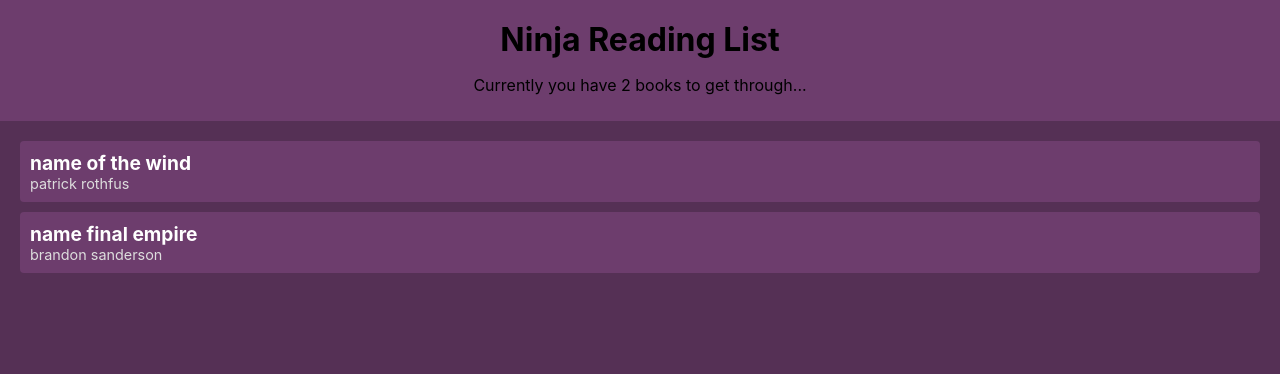
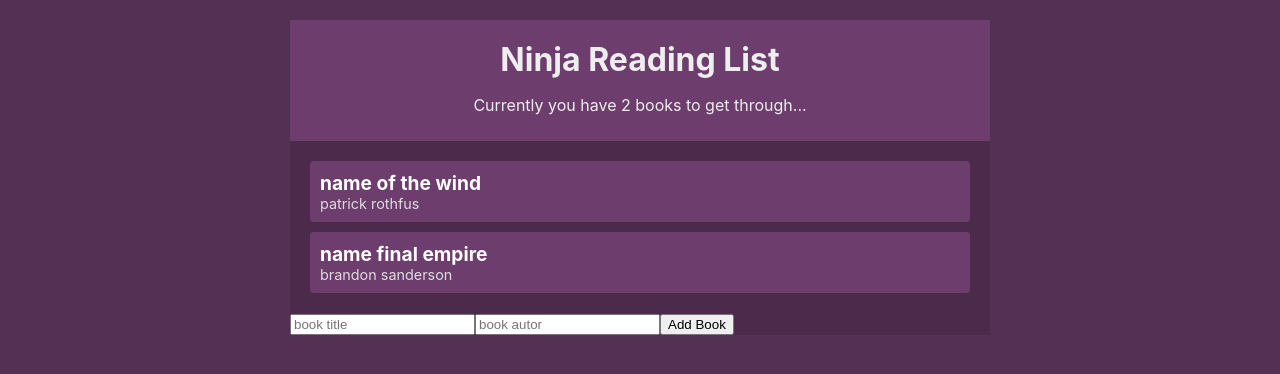
Before and after one commit to Ridalord/readingList, a React (Vite) app: page / in a window 1280 px wide. Shown: the top 374 px of the page. Built offline with nearby package versions, Linux system fonts and the light colour scheme.

Commit message:
Add Book form

```diff
--- a/src/App.jsx
+++ b/src/App.jsx
@@ -1,3 +1,4 @@
+import NewBookform from './components/BookForm'
 import BookList from './components/BookList'
 import Navbar from './components/Navbar'
 import BookContextProvider from './contexts/BookContext'
@@ -8,7 +9,8 @@
   return (
     <BookContextProvider>
       <Navbar />
-      <BookList/>
+      <BookList />
+      <NewBookform/>
     </BookContextProvider>
   )
 }
--- a/src/components/BookForm.jsx
+++ b/src/components/BookForm.jsx
@@ -0,0 +1,23 @@
+import { useContext, useState } from "react";
+import { BookContext } from "../contexts/BookContext";
+
+const NewBookform = () => {
+  const { addBook } = useContext(BookContext);
+  const [title, setTitle] =useState('')
+  const [author, setAuthor] = useState('')
+  const handleFormSubmit = (e) => {
+    e.preventDefault();
+    addBook(title, author);
+    setTitle('')
+    setAuthor('')
+  }
+  return (
+    <form onSubmit={handleFormSubmit}>
+      <input type="text" placeholder="book title" value={title} onChange={(e)=> setTitle(e.target.value)} required />
+      <input type="text" placeholder="book autor" value={author} onChange={(e) => setAuthor(e.target.value)} required />
+      <input type="submit" value="Add Book" />
+    </form>
+  );
+}
+
+export default NewBookform;
--- a/src/index.css
+++ b/src/index.css
@@ -8,7 +8,7 @@
   background: #553055;
 }
 
-.App {
+#root {
   background: #4c2a4c;
   margin: 20px auto;
   width: 90%;
```
